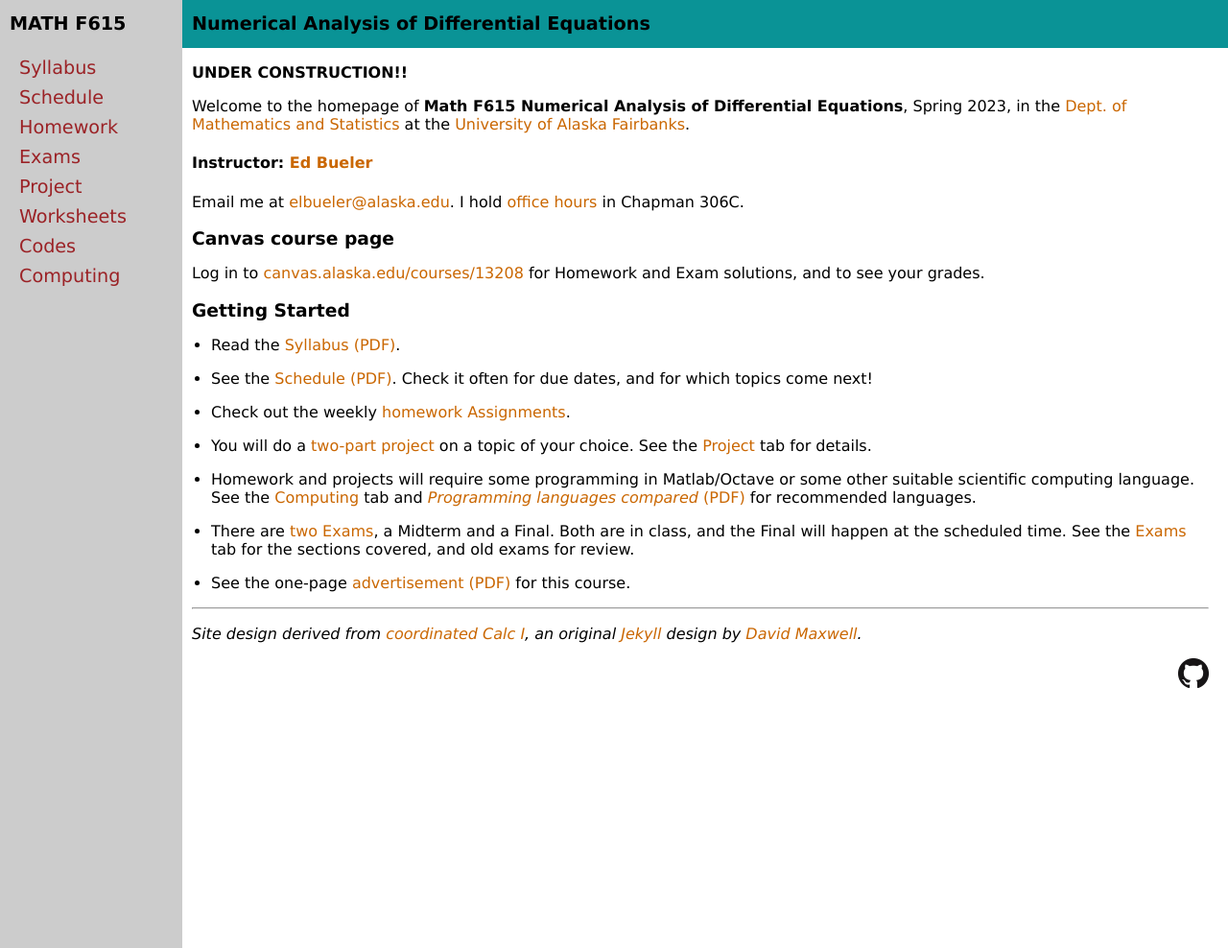
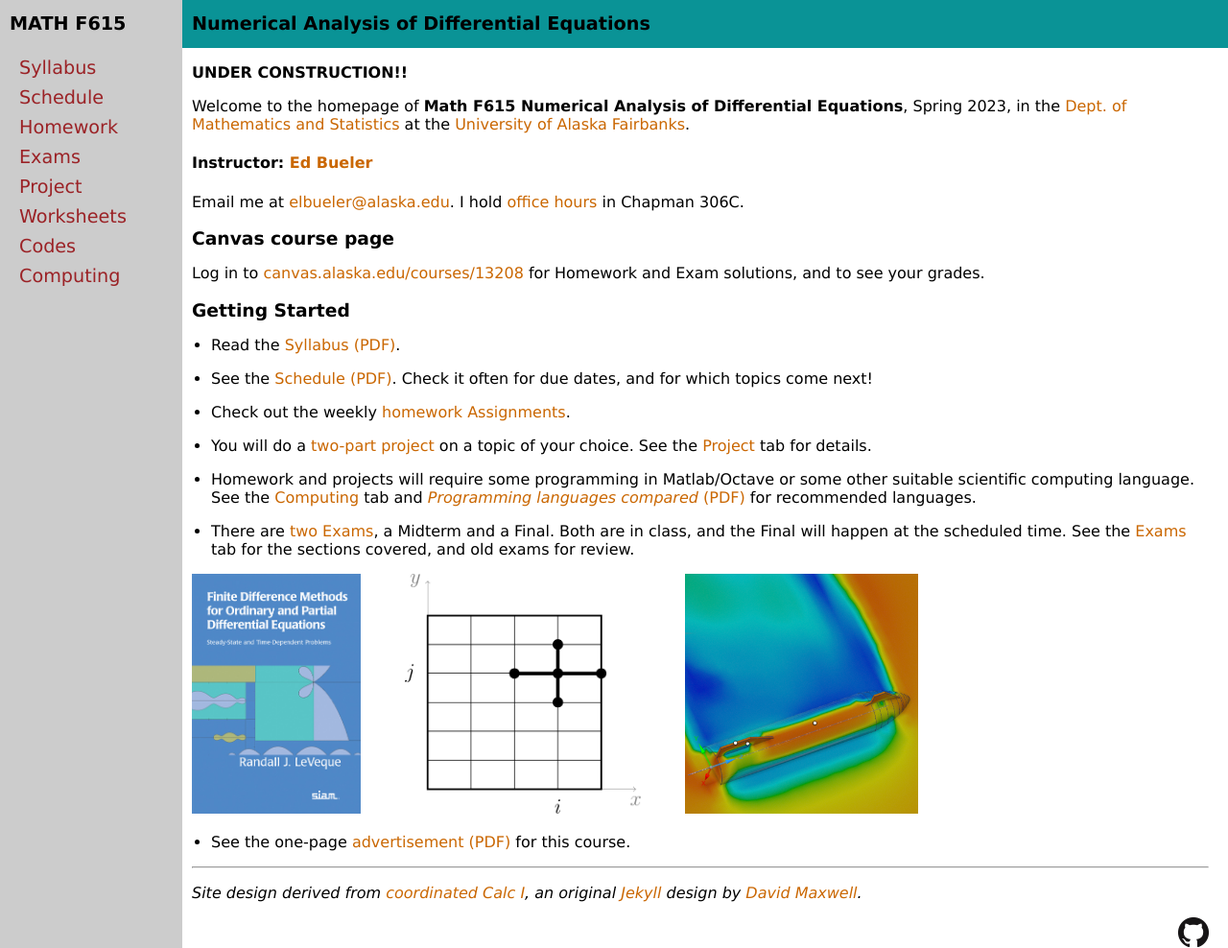
Before and after one commit to bueler/nade, a Jekyll site: the page built from index.md, in a window 1280 px wide and 988 px high. Shown: the whole window at 96% size. Built offline with Jekyll 4.4.1, drawn with Linux system fonts in a browser that asks for light colours.

Commit message:
front page images

```diff
--- a/index.md
+++ b/index.md
@@ -29,7 +29,7 @@ Log in to [canvas.alaska.edu/courses/13208](https://canvas.alaska.edu/courses/13
 
 * There are [two Exams](exams.html), a Midterm and a Final.  Both are in class, and the Final will happen at the scheduled time.  See the [Exams](exams.html) tab for the sections covered, and old exams for review.
 
-<!-- FIXME images /-->
+[<img src="assets/images/leveque.jpg" height="250">](https://my.siam.org/Store/Product/viewproduct/?ProductId=998 "the textbook") &nbsp; &nbsp; &nbsp; &nbsp; [<img src="assets/images/stencil.png" height="250">](https://en.wikipedia.org/wiki/Finite_difference_method "finite difference method") &nbsp; &nbsp; &nbsp; &nbsp; [<img src="assets/images/Starship-simul-3.png" height="250">](https://en.wikipedia.org/wiki/Computational_fluid_dynamics "computational fluid dynamics")
 
 * See the one-page [advertisement (PDF)](assets/general/S23/advert.pdf) for this course.
 
```
Also changed, not shown: assets/images/leveque.jpg (added), assets/images/stencil.png (added).
